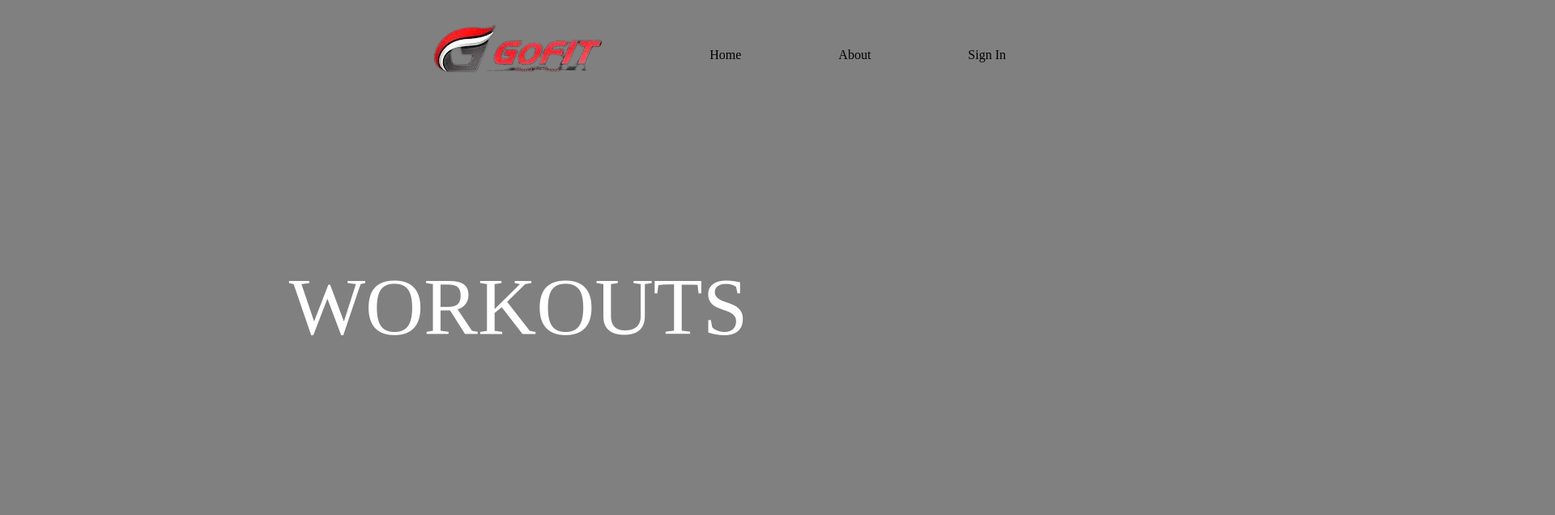
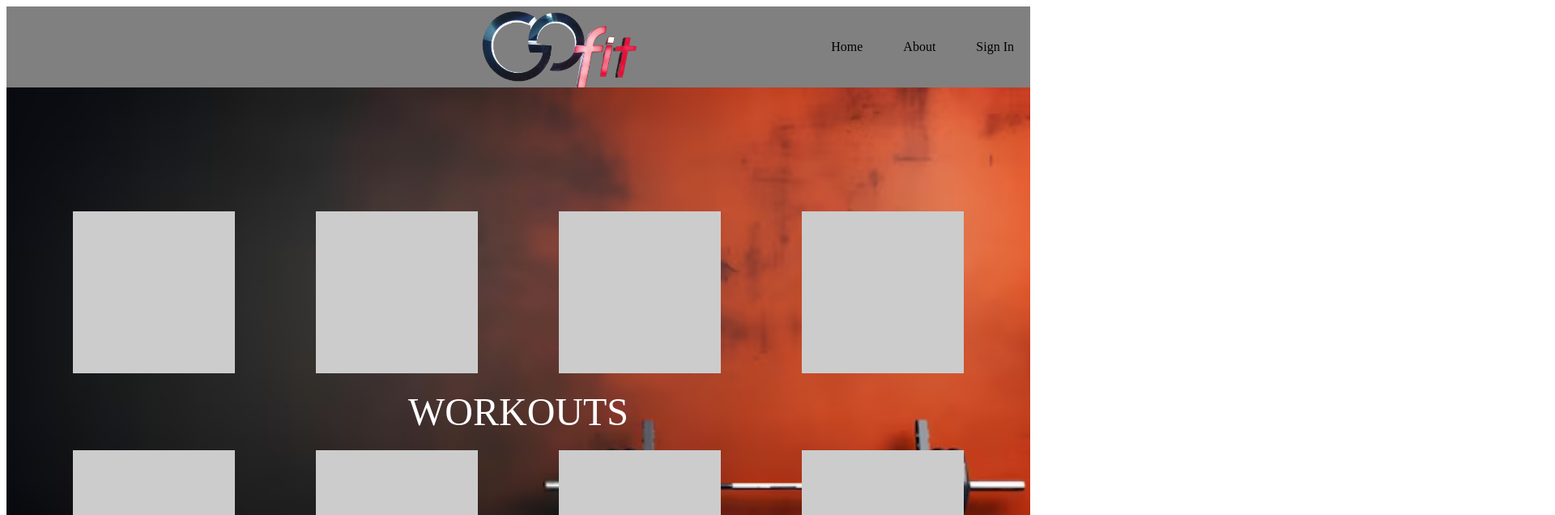
Before and after one commit to kalviumcommunity/FitnessApp, a React (Vite) app in the folder Client/web/: page / in a window 1280 px wide. Shown: the top 636 px of the page at 81% size, 1920 px wide, since content can reach past the window. Built offline with nearby package versions, Linux system fonts and the light colour scheme.

Commit message:
updated home page

```diff
--- a/Client/web/src/Components/Footer.css
+++ b/Client/web/src/Components/Footer.css
@@ -1,4 +1,3 @@
-/* Footer.css */
 
 .footer {
   background-color: grey;
@@ -16,7 +15,7 @@
 .row {
   display: flex;
   justify-content: space-between;
-  flex-wrap: wrap; /* Allows content to wrap onto the next line if necessary */
+  flex-wrap: wrap;
 }
 
 .col-md-6,
@@ -29,10 +28,6 @@ h4 {
   margin-bottom: 10px;
 }
 
-/*.hr {
-  border-color: #fff;
-  margin-top: 20px;  Add space after each section
-}*/
 
 .social-media-icons {
   display: flex;
@@ -50,7 +45,7 @@ h4 {
 }
 
 .social-media-icons a:hover {
-  color: pink; /* Change to your desired hover color */
+  color: pink;
 }
 .col-md-12{
   margin-left: 400px;
--- a/Client/web/src/Components/Home.css
+++ b/Client/web/src/Components/Home.css
@@ -1,18 +1,37 @@
-*{
-    background-color:grey;
-}
 .home-container {
     position: relative;
-    margin-top: 250px;
-    font-weight: 200;
+    height: 100vh;
+    display: flex;
+    justify-content: center;
+    align-items: center;
+    flex-direction: column;
+    background-size: cover;
+    background-position: center;
+    background-attachment: fixed; /* Add this line */
+}
+
+.box {
+    width: 300%;
+    height: 200px;
+    display: flex;
+    justify-content: center;
+    align-items: center;
+    gap: 80px;
+}
+
+.above {
+    margin-bottom: 20px;
 }
 
 .background-text {
-    position: absolute;
-    top: 50%;
-    left: 50%;
-    transform: translate(-50%, -50%);
-    font-size: 100px; /* Adjust size as needed */
-    color:white;
-    pointer-events: none; /* Ensures that the text doesn't interfere with user interactions */
+    font-size: 48px;
+    color: white;
+    margin-bottom: 20px;
 }
+
+.inner-box {
+    width: 200px;
+    height: 200px;
+    background-color: #ccc;
+    margin: 0 10px;
+}
--- a/Client/web/src/Components/Home.jsx
+++ b/Client/web/src/Components/Home.jsx
@@ -1,10 +1,23 @@
 import React from 'react';
 import "./Home.css";
+import backgroundImage from "../assets/background.avif"; // Import the background image
 
 const Home = () => {
     return (
-        <div className="home-container">
+        <div className="home-container" style={{ backgroundImage: `url(${backgroundImage})`, backgroundSize: 'cover' }}>
+            <div className="box above">
+                <div className="inner-box"></div>
+                <div className="inner-box"></div>
+                <div className="inner-box"></div>
+                <div className="inner-box"></div>
+            </div>
             <div className="background-text">WORKOUTS</div>
+            <div className="box below">
+                <div className="inner-box"></div>
+                <div className="inner-box"></div>
+                <div className="inner-box"></div>
+                <div className="inner-box"></div>
+            </div>
         </div>
     );
 }
--- a/Client/web/src/Components/Navbar.css
+++ b/Client/web/src/Components/Navbar.css
@@ -1,17 +1,20 @@
 nav {
     background-color: grey;
-    padding: 10px 20px;
+    padding: 5px 10px; /* Adjusted padding */
     display: flex;
     justify-content: space-between;
     align-items: center;
+    height: 90px; /* Adjusted height */
 }
 
 .logo-container {
     display: flex;
     align-items: center;
-    margin-left: 500px;
-    height: 100px;
-    width: 100px;
+    margin-left: 20px; /* Adjusted margin */
+    height: 100px; /* Adjusted height */
+    width: 100px; /* Adjusted width */
+    margin-top: 200px; /* Adjusted margin-top to push logo down */
+
 }
 
 nav ul {
@@ -22,17 +25,17 @@ nav ul {
 }
 
 nav ul li {
-    margin-right: 0; /* Remove the margin */
+    margin-right: 10px; /* Adjusted margin-right */
 }
 
 nav ul li:last-child {
-    margin-right: 0; /* Remove the margin for the last item */
+    margin-right: 0;
 }
 
 nav ul li a {
     color: black;
     text-decoration: none;
-    padding: 10px;
+    padding: 5px 10px; /* Adjusted padding */
     transition: background-color 0.3s;
 }
 
@@ -45,7 +48,15 @@ nav ul li a.active {
     background-color: white;
     border-radius: 4px;
 }
-a{
-    margin-left: 100px;
+
+a {
+    margin-left: 20px; /* Adjusted margin-left */
     background-color: red;
+
 }
+
+.logo-container img{
+    width: 200px;
+    margin-bottom: 80px;
+    margin-left: 550px;
+}
--- a/Client/web/src/Components/Navbar.jsx
+++ b/Client/web/src/Components/Navbar.jsx
@@ -1,7 +1,7 @@
 import React from 'react';
 import { Link } from 'react-router-dom';
 import "./Navbar.css";
-import logo from "../assets/download-removebg-preview.png"
+import logo from "../assets/bg2.png"
 
 const Navbar = () => {
     return (
--- a/Client/web/src/Components/SignIn.css
+++ b/Client/web/src/Components/SignIn.css
@@ -16,7 +16,7 @@
     padding: 20px;
     margin-top: 200px;
     margin-left: 450px;
-    border: 2px solid #4CAF50; /* green border */
+    border: 2px solid #4CAF50;
     border-radius: 10px;
     background-color: grey;
     box-shadow: 0px 0px 10px rgba(0, 0, 0, 0.1);
@@ -37,7 +37,7 @@
 .sign-in-title {
     text-align: center;
     font-size: 28px;
-    color: #4CAF50; /* green */
+    color: #4CAF50;
     margin-bottom: 20px;
 }
 
@@ -56,7 +56,7 @@
 
 .sign-in-form button {
     padding: 10px 10px;
-    background-color:#4CAF50; /* green background */
+    background-color:#4CAF50;
     color: white;
     border: none;
     border-radius: 5px;
@@ -65,7 +65,7 @@
 }
 
 .sign-in-form button:hover {
-    background-color:  #45a049; /* darker green hover */
+    background-color:  #45a049;
 }
 
 .sign-up-link {
@@ -74,7 +74,7 @@
 }
 
 .sign-up-link a {
-    color: #4CAF50; /* green */
+    color: #4CAF50;
     text-decoration: none;
     transition: color 0.3s ease;
 }
--- a/Client/web/src/Components/SignUp.css
+++ b/Client/web/src/Components/SignUp.css
@@ -4,9 +4,9 @@
   padding: 20px;
   margin-top: 200px;
   margin-left: 450px;
-  border: 2px solid #4CAF50; /* green border */
+  border: 2px solid #4CAF50;
   border-radius: 10px;
-  background-color: grey; /* light gray background */
+  background-color: grey;
   box-shadow: 0px 0px 10px rgba(0, 0, 0, 0.1);
   animation: fadeIn 0.5s ease forwards;
 }
@@ -14,7 +14,7 @@
 .signup-title {
   text-align: center;
   font-size: 28px;
-  color: #4CAF50; /* green */
+  color: #4CAF50;
   margin-bottom: 20px;
 }
 
@@ -39,7 +39,7 @@
 .signup-submit {
   width: 100%;
   padding: 10px 0;
-  background-color: #4CAF50; /* green background */
+  background-color: #4CAF50;
   color: black;
   border: none;
   border-radius: 5px;
@@ -48,7 +48,7 @@
 }
 
 .signup-submit:hover {
-  background-color: #45a049; /* darker green hover */
+  background-color: #45a049;
 }
 
 .signup-message {
@@ -57,7 +57,7 @@
 }
 
 .signup-link {
-  color: #4CAF50; /* green */
+  color: #4CAF50;
   text-decoration: none;
   transition: color 0.3s ease;
 }
```
Also changed, not shown: Client/web/src/assets/background.avif (added), Client/web/src/assets/bg2.png (added).
